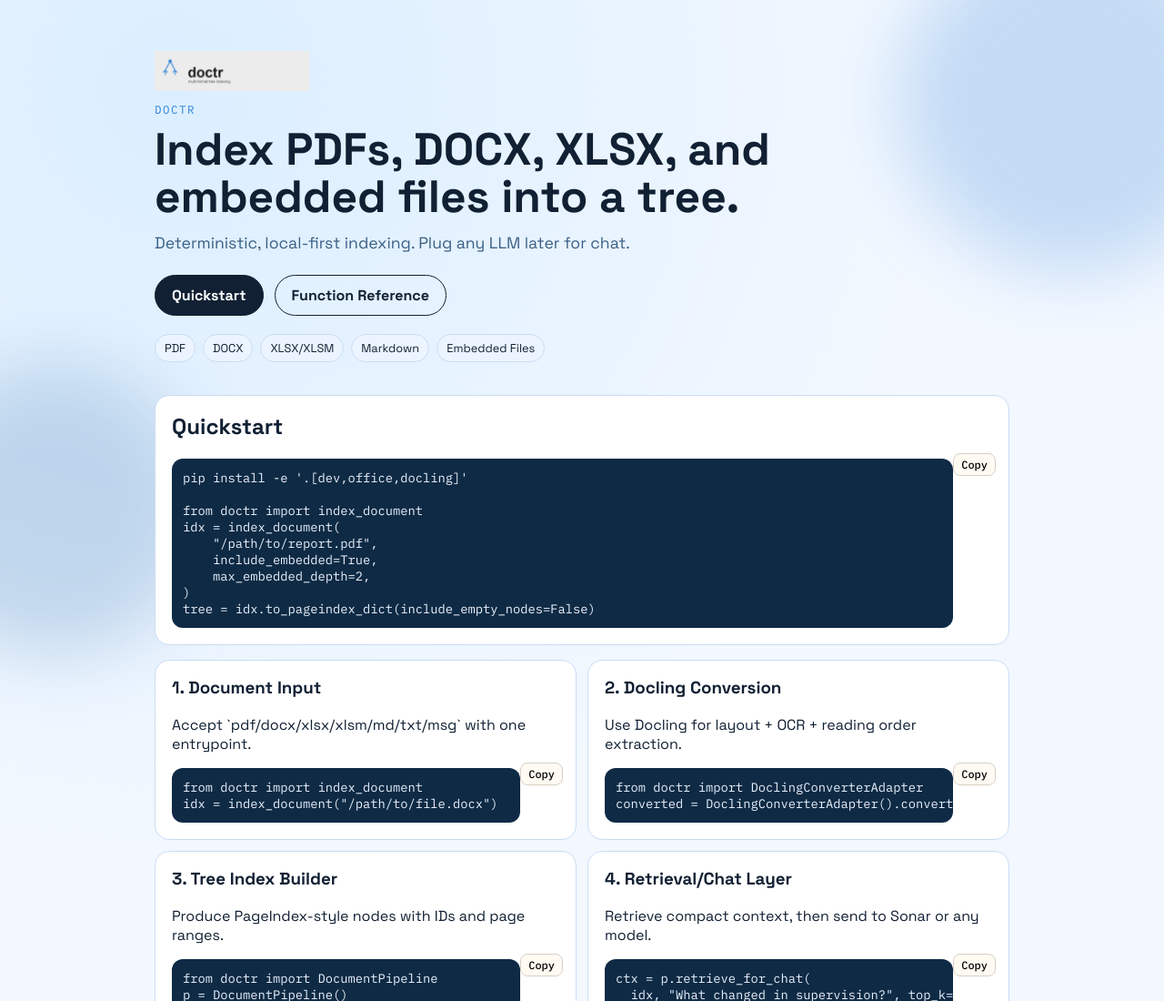
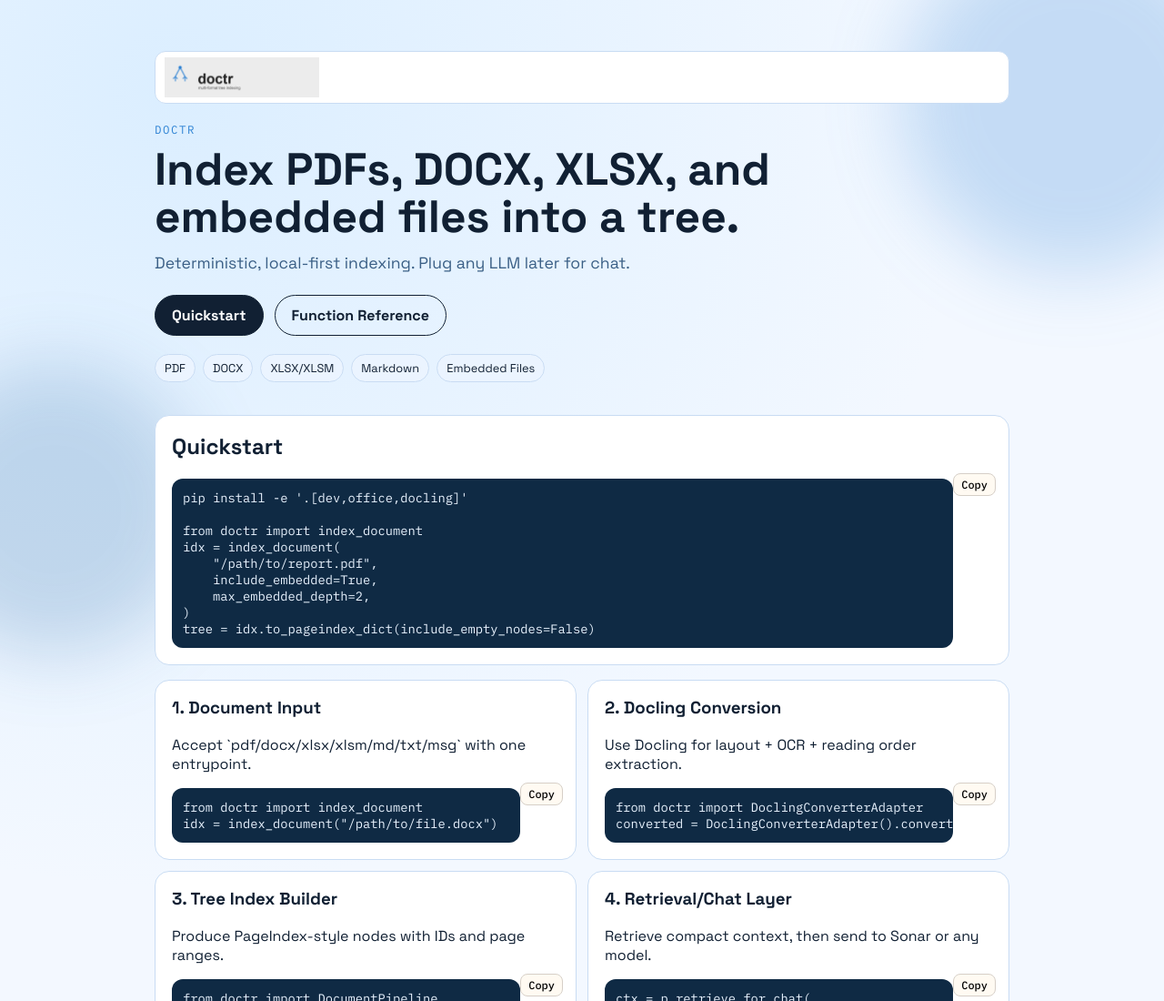
Before and after one commit to Meet2147/doctr, a plain HTML site: page website/index.html in a window 1280 px wide. Shown: the top 1100 px of the page at 91% size. Drawn offline with Linux system fonts and the light colour scheme.

Commit message:
Make website logo block explicit and add cache-busting logo URL

```diff
--- a/website/index.html
+++ b/website/index.html
@@ -17,7 +17,9 @@
     <div class="bg-orb orb-1"></div>
     <div class="bg-orb orb-2"></div>
     <header class="hero">
-      <img class="hero-logo" src="./assets/doctr-logo.png" alt="doctr logo" />
+      <div class="hero-brand">
+        <img class="hero-logo" src="./assets/doctr-logo.png?v=3" alt="doctr logo" />
+      </div>
       <p class="eyebrow">doctr</p>
       <h1>Index PDFs, DOCX, XLSX, and embedded files into a tree.</h1>
       <p class="subtitle">
--- a/website/styles.css
+++ b/website/styles.css
@@ -50,11 +50,21 @@
   padding: 56px 20px 24px;
 }
 
+.hero-brand {
+  display: inline-flex;
+  align-items: center;
+  background: #ffffff;
+  border: 1px solid var(--line);
+  border-radius: 12px;
+  padding: 6px 10px;
+  margin-bottom: 8px;
+}
+
 .hero-logo {
   width: min(170px, 36%);
   height: auto;
   display: block;
-  margin: 0 0 8px;
+  margin: 0;
 }
 
 .eyebrow {
```
